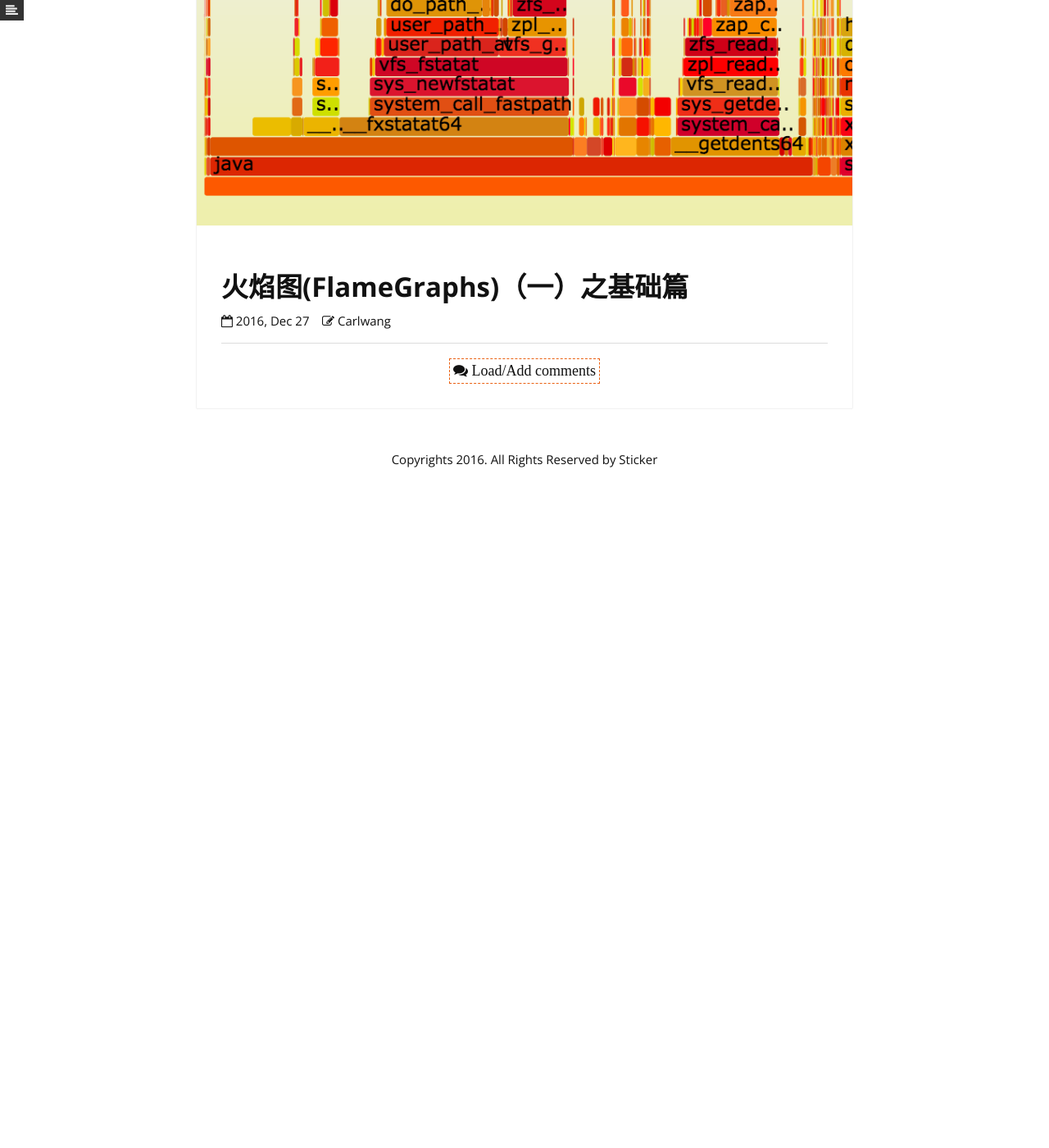
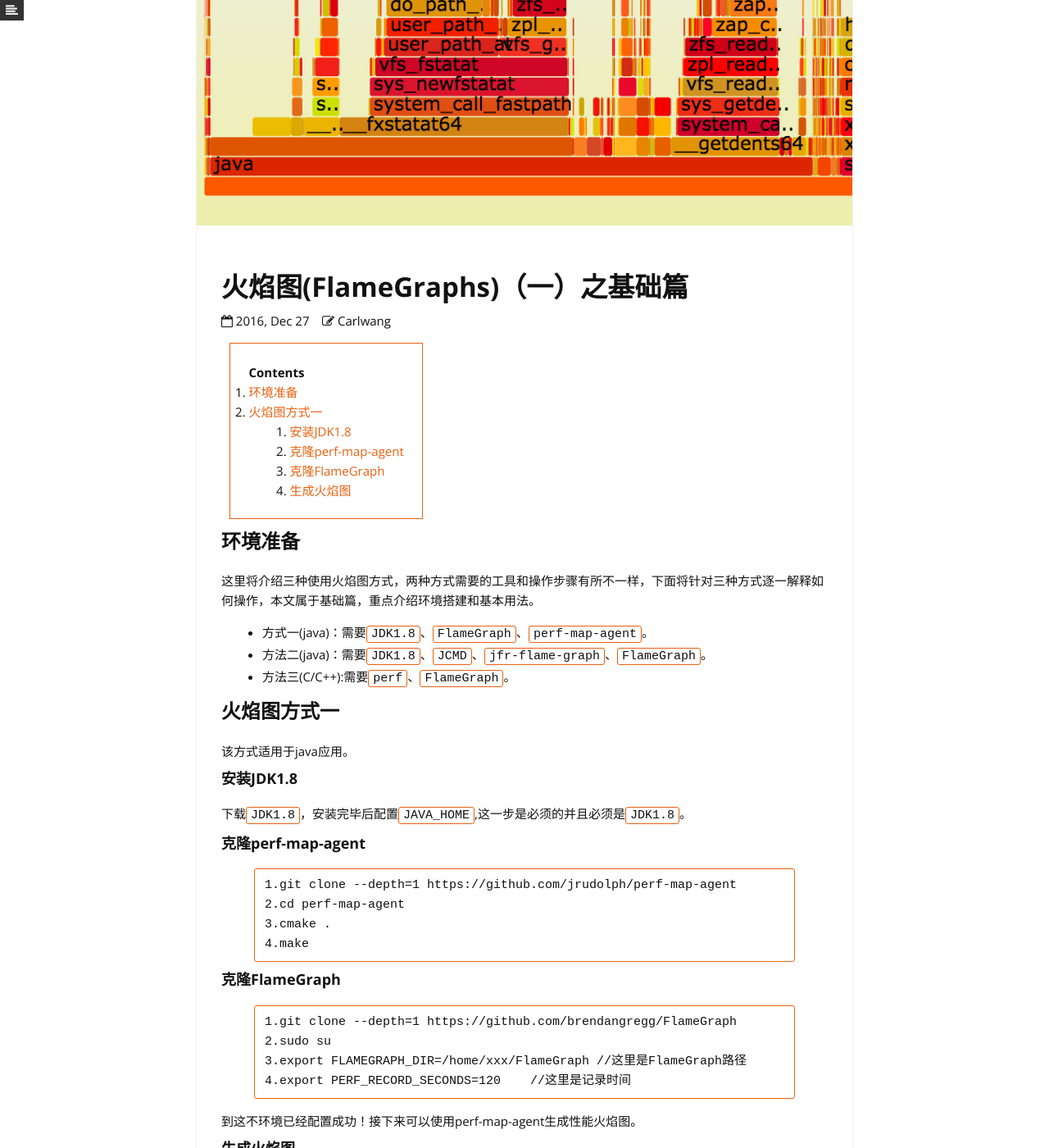
Before and after one commit to XNN99/sticker, a Jekyll site: the page built from _posts/2016-12-27-flamgraphs-1.md, in a window 1280 px wide and 1400 px high, scrolled down 347 px. Shown: the whole window at 82% size. Built offline with Jekyll 4.4.1, drawn with Linux system fonts in a browser that asks for light colours; nearby versions of some CDN libraries; library files that are not in the unit come from our copies; before the commit the page ends 977 px from its top, so only the background shows below that; some of the changed text lies outside the part shown.

Commit message:
add flamegraphs blog

```diff
--- a/_posts/2016-12-27-flamgraphs-1.md
+++ b/_posts/2016-12-27-flamgraphs-1.md
@@ -9,3 +9,39 @@ author: Carlwang
 
 * some text
 {: toc}
+
+## 环境准备
+这里将介绍三种使用火焰图方式，两种方式需要的工具和操作步骤有所不一样，下面将针对三种方式逐一解释如何操作，本文属于基础篇，重点介绍环境搭建和基本用法。
+
+- 方式一(java)：需要``JDK1.8``、``FlameGraph``、``perf-map-agent``。
+- 方法二(java)：需要``JDK1.8``、``JCMD``、``jfr-flame-graph``、``FlameGraph``。
+- 方法三(C/C++):需要``perf``、``FlameGraph``。
+
+## 火焰图方式一
+该方式适用于java应用。
+### 安装JDK1.8
+下载``JDK1.8``，安装完毕后配置``JAVA_HOME``,这一步是必须的并且必须是``JDK1.8``。
+### 克隆perf-map-agent
+{% highlight markdown %}
+1.git clone --depth=1 https://github.com/jrudolph/perf-map-agent
+2.cd perf-map-agent
+3.cmake .
+4.make
+{% endhighlight %}
+### 克隆FlameGraph
+{% highlight markdown %}
+1.git clone --depth=1 https://github.com/brendangregg/FlameGraph
+2.sudo su
+3.export FLAMEGRAPH_DIR=/home/xxx/FlameGraph //这里是FlameGraph路径
+4.export PERF_RECORD_SECONDS=120    //这里是记录时间
+{% endhighlight %}
+到这不环境已经配置成功！接下来可以使用perf-map-agent生成性能火焰图。
+### 生成火焰图
+{% highlight markdown %}
+>/home/xxx/perf-map-agent/bin/perf-java-flames 1122 -F 99 -a -g
+{% endhighlight %}
+
+- 1122    	是目标进程PID
+- —F 99		是采样频率99
+- -a		是所有CPU
+- -g      	是采样堆栈
```
